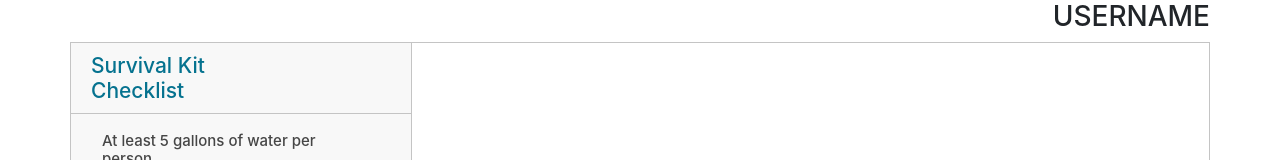
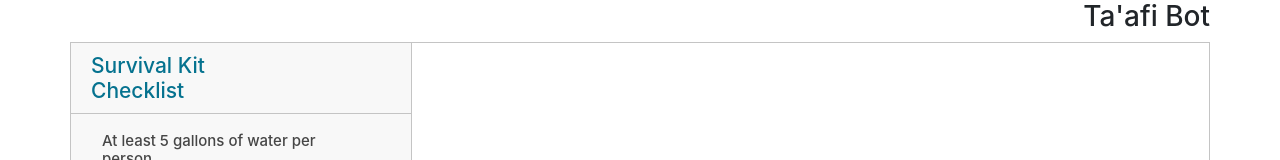
Before and after one commit to Amjad50/chatbot, a website: page views/index.html in a window 1280 px wide. Shown: the top 160 px of the page. Drawn offline with nearby package versions, Linux system fonts and the light colour scheme; files that its build step writes are made by us from their sources; no server answers; files whose address does not match are found by name.

Commit message:
put a name to the bot
-Ta'afi

```diff
--- a/views/index.html
+++ b/views/index.html
@@ -12,7 +12,7 @@
 
 <body>
     <div class="container">
-        <h3 class="text-right">USERNAME</h3>
+        <h3 class="text-right">Ta'afi Bot</h3>
         <div class="messaging">
             <div class="inbox_msg">
                 <div class="inbox_people">
```
